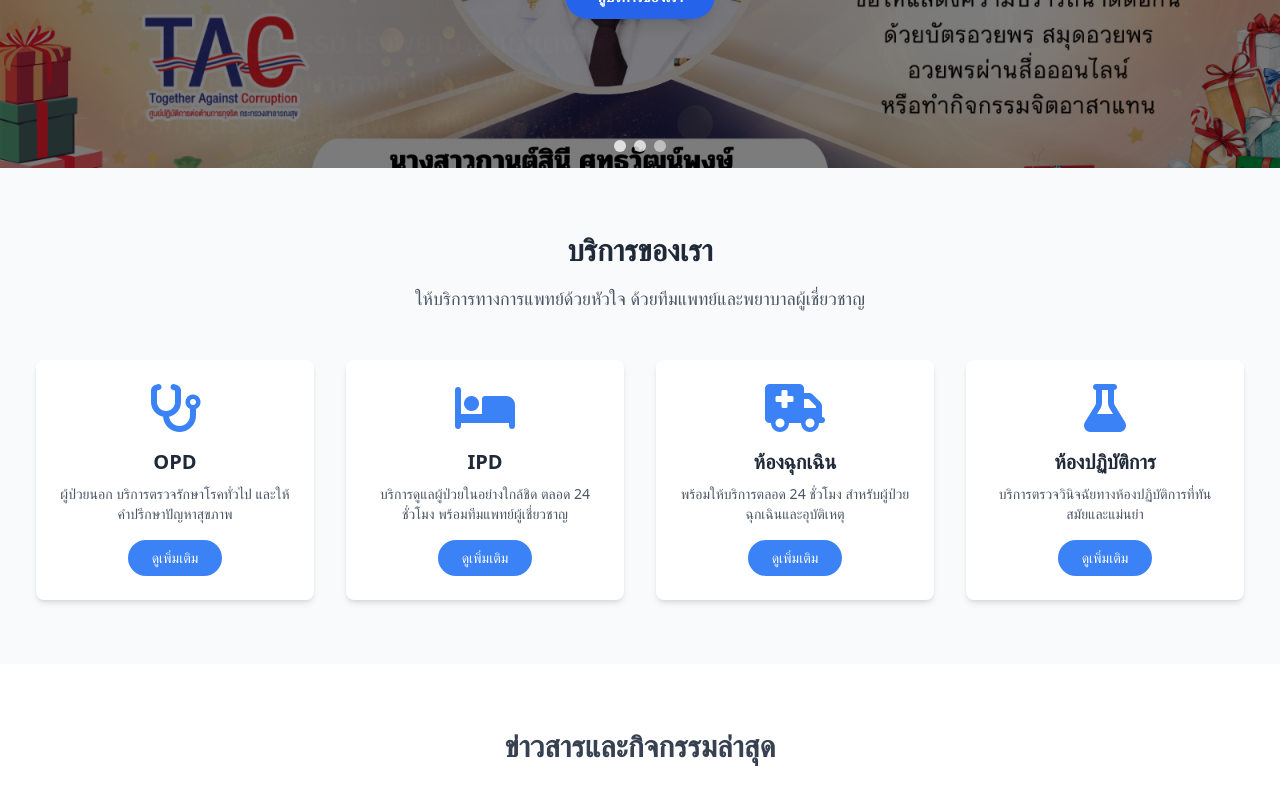
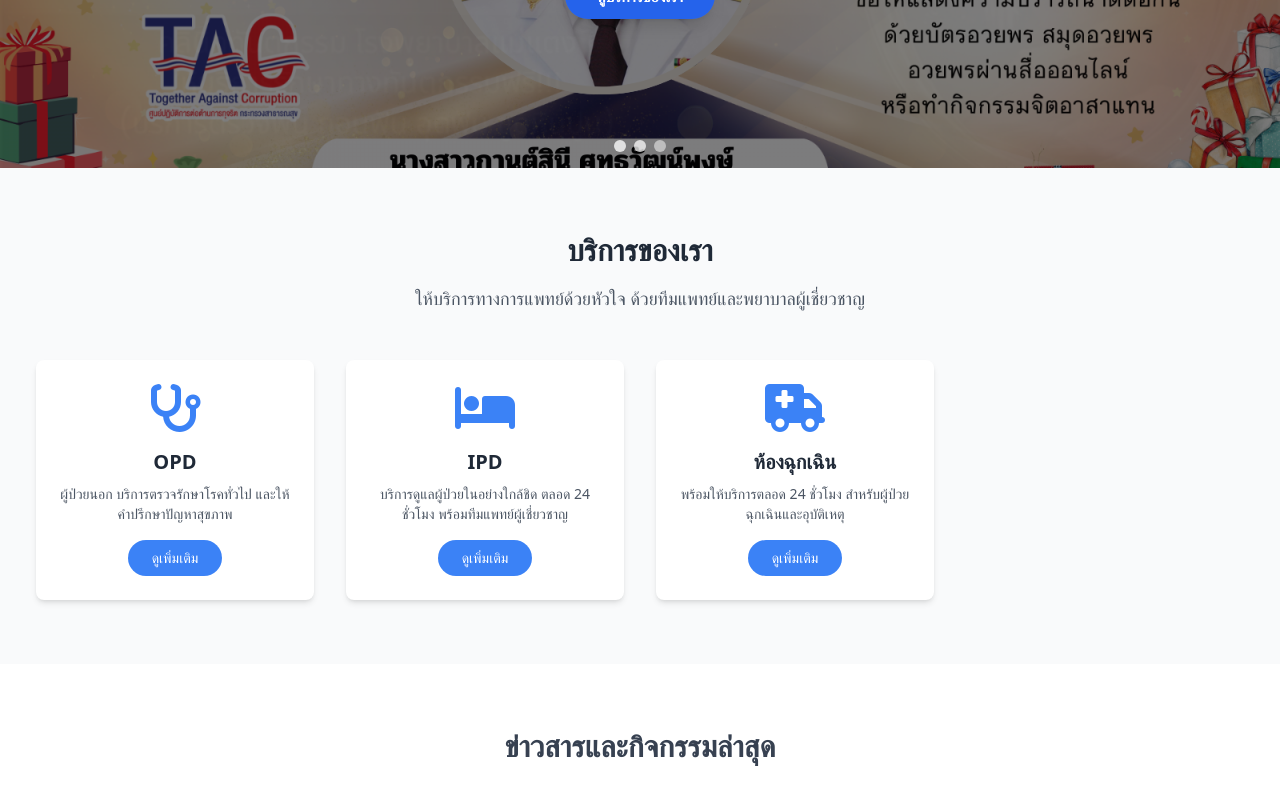
Before and after one commit to Bandidkw/Hospital-Project, a Vue app: page / in a window 1280 px wide. Shown: the part 450-1244 px from the top of the page. Built offline with nearby package versions, Linux system fonts and the light colour scheme.

Commit message:
disconnect Lab service

```diff
--- a/src/components/ServiceSection.vue
+++ b/src/components/ServiceSection.vue
@@ -30,8 +30,8 @@
 </template>
 
 <script setup lang="ts">
-import { ref } from 'vue';
-import { RouterLink } from 'vue-router';
+import { ref } from 'vue'
+import { RouterLink } from 'vue-router'
 
 // ข้อมูลจำลองสำหรับบริการต่างๆ
 const services = ref([
@@ -56,13 +56,13 @@ const services = ref([
     description: 'พร้อมให้บริการตลอด 24 ชั่วโมง สำหรับผู้ป่วยฉุกเฉินและอุบัติเหตุ',
     link: '/emergency',
   },
-  {
-    id: 4,
-    icon: 'fas fa-flask', // ไอคอนสำหรับ Lab
-    title: 'ห้องปฏิบัติการ',
-    description: 'บริการตรวจวินิจฉัยทางห้องปฏิบัติการที่ทันสมัยและแม่นยำ',
-    link: '/laboratory', // สมมติว่ามีหน้าสำหรับห้องปฏิบัติการ
-  },
+  // {
+  //   id: 4,
+  //   icon: 'fas fa-flask', // ไอคอนสำหรับ Lab
+  //   title: 'ห้องปฏิบัติการ',
+  //   description: 'บริการตรวจวินิจฉัยทางห้องปฏิบัติการที่ทันสมัยและแม่นยำ',
+  //   link: '/laboratory', // สมมติว่ามีหน้าสำหรับห้องปฏิบัติการ
+  // },
   // สามารถเพิ่มบริการอื่นๆ ได้ที่นี่
   // {
   //   id: 5,
@@ -71,7 +71,7 @@ const services = ref([
   //   description: 'บริการตรวจวินิจฉัยด้วยภาพ เช่น X-ray, Ultrasound',
   //   link: '/radiology',
   // },
-]);
+])
 </script>
 
 <style scoped>
```
